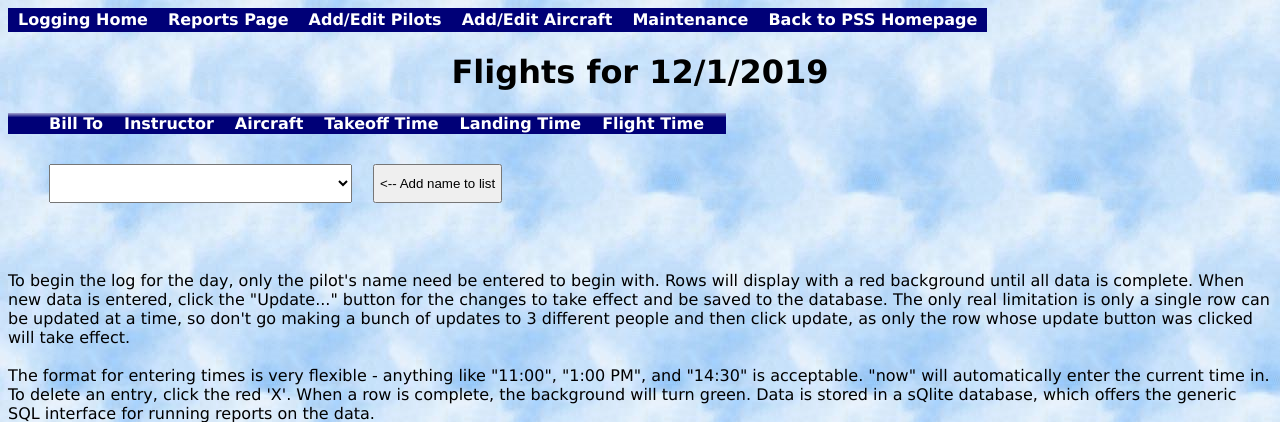
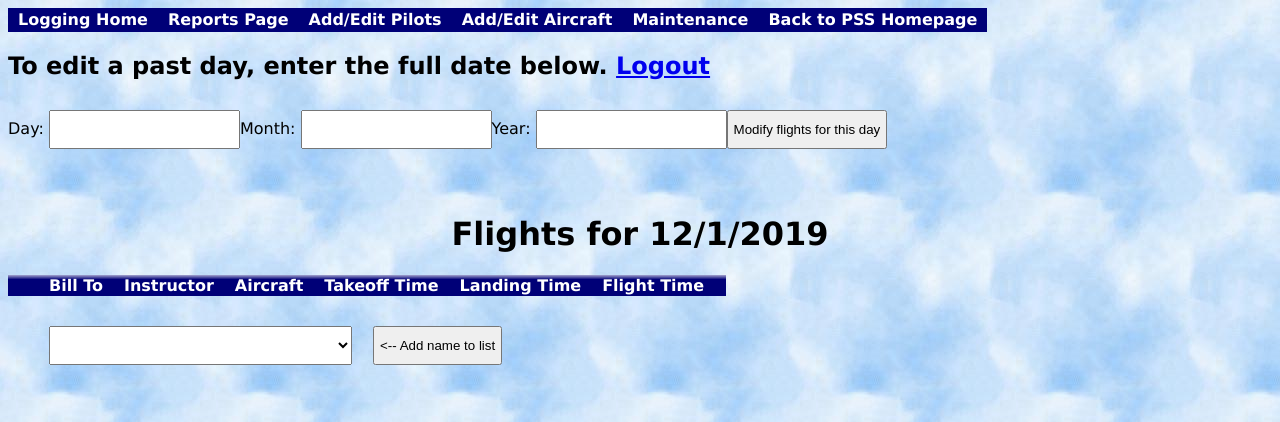
Before and after one commit to AD7ZJ/GliderLog, a PHP site: page /index.php?day=1 in a window 1280 px wide. Shown: the top 422 px of the page. Run offline with PHP 8.4, Linux system fonts and the light colour scheme; the visitor is signed in with stand-in values (Sample User, id 1); data comes from the database, SQL or seed files in the repository; data that the repository does not hold is empty.

Commit message:
Add form to edit past days when logged in.

```diff
--- a/home.php
+++ b/home.php
@@ -4,6 +4,21 @@ date_default_timezone_set('America/Phoenix');
 
 //error_reporting(E_ALL);
 //ini_set('display_errors', '1');
+
+session_start();
+$loggedIn = False;
+if ( isset( $_SESSION['loggedin'] ) ) {
+    $loggedIn = True;
+    print("<h2>To edit a past day, enter the full date below. <a href=\"auth.php?logout=1&origin=home\">Logout</a></h2>");
+
+    echo "<form name=\"setDate\" action=\"index.php\" method=\"POST\">";
+    echo "Day: <input type=\"text\" name=\"day\" value=\"$day\"/>";
+    echo "Month: <input type=\"text\" name=\"month\" value=\"$month\"/>";
+    echo "Year: <input type=\"text\" name=\"year\" value=\"$year\"/>";
+    echo "<input type=\"submit\" value=\"Modify flights for this day\" />";
+    echo "</form>";
+    echo "<br>";
+}
 
 // Initialize variable we'll be using from the database
 $logbase = SoaringLogBase::GetInstance();
@@ -15,21 +30,21 @@ $instructorList = $logbase->GetInstructors();
 
 // using the _REQUEST array allows input via HTTP POST or URL tags
 $dateOverride = False;
-if($_REQUEST["day"]) {
+if($_REQUEST["day"] && $loggedIn) {
     $day = $_REQUEST["day"];
     $dateOverride = True;
 }
 else
     $day = date("j");
 
-if($_REQUEST["month"]) {
+if($_REQUEST["month"] && $loggedIn) {
     $month = $_REQUEST["month"];
     $dateOverride = True;
 }
 else
     $month = date("n");
 
-if($_REQUEST["year"]) {
+if($_REQUEST["year"] && $loggedIn) {
     $year = $_REQUEST["year"];
     $dateOverride = True;
 }
```
